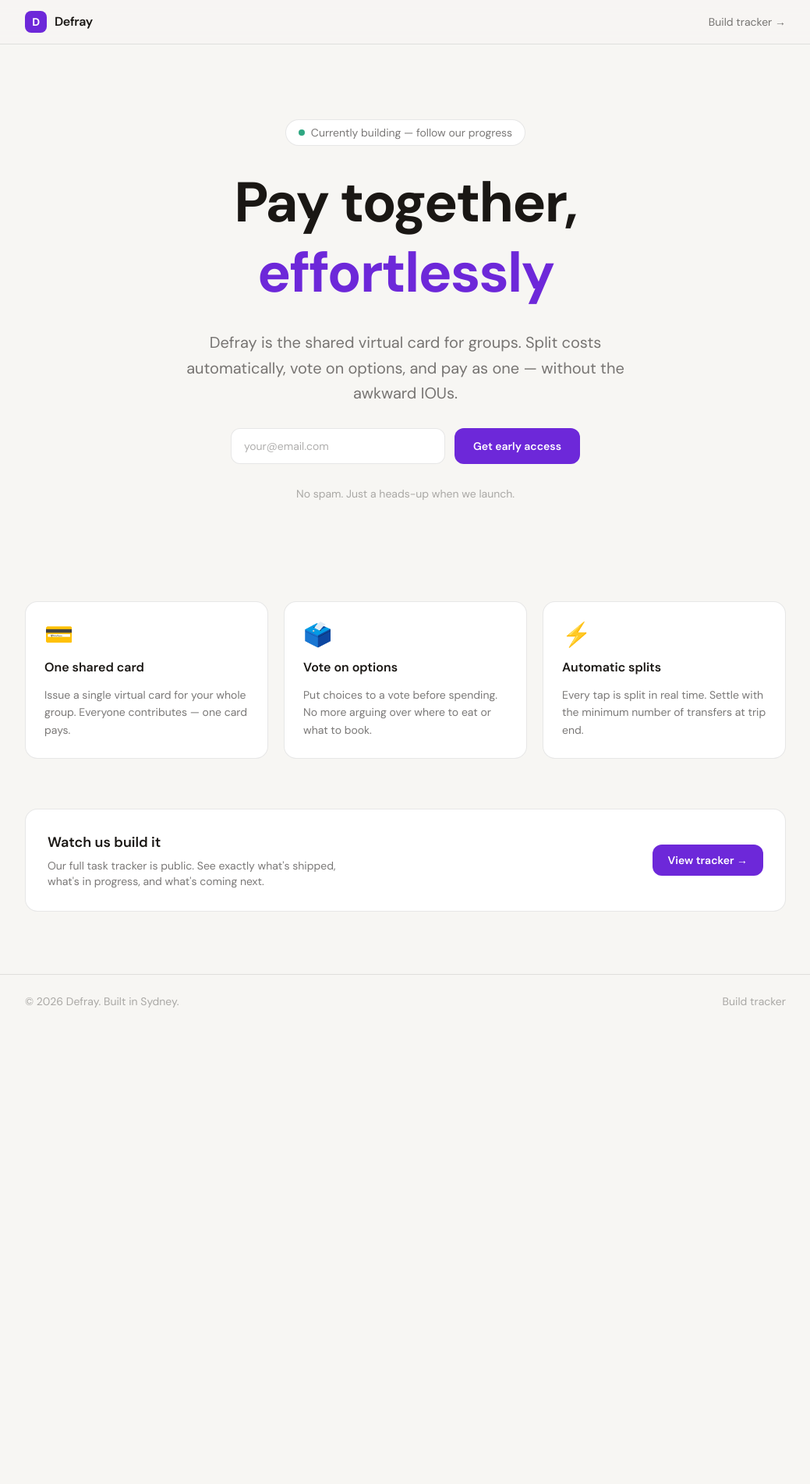
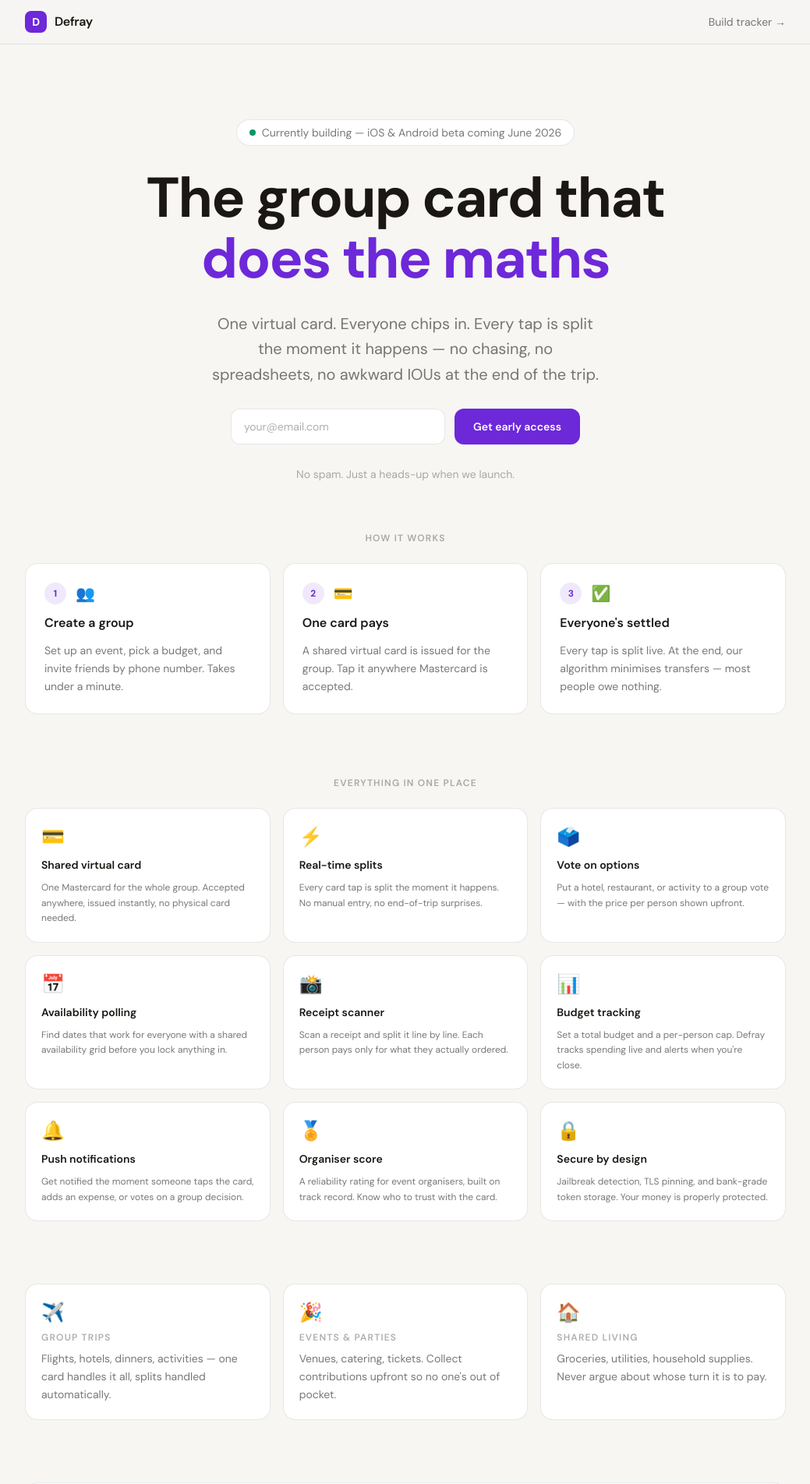
Before and after one commit to DefrayRepo/Defray-Web, a Next.js app: page / in a window 1280 px wide. Shown: the top 1903 px of the page at 78% size, without its empty margins (120-1159 px from the left). Before the commit the page ends 1318 px from the top, so only its background shows below. Built offline with nearby package versions, Linux system fonts and the light colour scheme.

Commit message:
feat: expand landing page with how it works, 9-feature grid, use cases, bottom CTA

```diff
--- a/app/page.tsx
+++ b/app/page.tsx
@@ -27,17 +27,18 @@
       <section className="flex flex-col items-center justify-center text-center px-6 pt-24 pb-16 gap-7">
         <div className="inline-flex items-center gap-2 bg-surface border border-border rounded-full px-4 py-1.5 text-sm text-text2">
           <span className="w-2 h-2 rounded-full bg-green inline-block animate-pulse" />
-          Currently building &mdash; follow our progress
+          Currently building &mdash; iOS &amp; Android beta coming June 2026
         </div>
 
-        <h1 className="text-5xl sm:text-6xl md:text-7xl font-bold leading-tight tracking-tight max-w-3xl">
-          Pay together,{" "}
-          <span className="text-accent">effortlessly</span>
+        <h1 className="text-5xl sm:text-6xl md:text-7xl font-bold leading-[1.08] tracking-tight max-w-3xl">
+          The group card that{" "}
+          <span className="text-accent">does the maths</span>
         </h1>
 
-        <p className="text-xl text-text2 max-w-xl leading-relaxed">
-          Defray is the shared virtual card for groups. Split costs
-          automatically, vote on options, and pay as one &mdash; without the awkward IOUs.
+        <p className="text-lg sm:text-xl text-text2 max-w-lg leading-relaxed">
+          One virtual card. Everyone chips in. Every tap is split the moment it
+          happens &mdash; no chasing, no spreadsheets, no awkward IOUs at the end of
+          the trip.
         </p>
 
         <WaitlistForm />
@@ -45,18 +46,65 @@
         <p className="text-sm text-text3">No spam. Just a heads-up when we launch.</p>
       </section>
 
-      {/* Features */}
-      <section className="max-w-5xl mx-auto w-full px-6 py-16 grid sm:grid-cols-3 gap-5">
+      {/* How it works — 3 steps */}
+      <section className="max-w-5xl mx-auto w-full px-6 pb-20">
+        <p className="text-xs font-semibold uppercase tracking-widest text-text3 mb-6 text-center">
+          How it works
+        </p>
+        <div className="grid sm:grid-cols-3 gap-4">
+          {HOW_IT_WORKS.map((step, i) => (
+            <div
+              key={step.title}
+              className="bg-surface border border-border rounded-2xl p-6 flex flex-col gap-3"
+            >
+              <div className="flex items-center gap-3">
+                <span className="w-7 h-7 rounded-full bg-accent/10 text-accent text-xs font-bold flex items-center justify-center shrink-0">
+                  {i + 1}
+                </span>
+                <span className="text-xl">{step.icon}</span>
+              </div>
+              <h3 className="font-semibold text-base">{step.title}</h3>
+              <p className="text-sm text-text2 leading-relaxed">{step.description}</p>
+            </div>
+          ))}
+        </div>
+      </section>
+
+      {/* Feature grid */}
+      <section className="max-w-5xl mx-auto w-full px-6 pb-20">
+        <p className="text-xs font-semibold uppercase tracking-widest text-text3 mb-6 text-center">
+          Everything in one place
+        </p>
+        <div className="grid sm:grid-cols-2 lg:grid-cols-3 gap-4">
           {FEATURES.map((f) => (
             <div
               key={f.title}
-            className="bg-surface border border-border rounded-2xl p-6 flex flex-col gap-3"
+              className="bg-surface border border-border rounded-2xl p-5 flex flex-col gap-2.5"
             >
-            <span className="text-3xl">{f.icon}</span>
-            <h3 className="font-semibold text-base">{f.title}</h3>
-            <p className="text-sm text-text2 leading-relaxed">{f.description}</p>
+              <span className="text-2xl">{f.icon}</span>
+              <h3 className="font-semibold text-sm">{f.title}</h3>
+              <p className="text-xs text-text2 leading-relaxed">{f.description}</p>
             </div>
           ))}
+        </div>
+      </section>
+
+      {/* Social proof / use cases */}
+      <section className="max-w-5xl mx-auto w-full px-6 pb-20">
+        <div className="grid sm:grid-cols-3 gap-4">
+          {USE_CASES.map((uc) => (
+            <div
+              key={uc.label}
+              className="bg-surface border border-border rounded-2xl p-5 flex flex-col gap-2"
+            >
+              <span className="text-2xl">{uc.icon}</span>
+              <span className="text-xs font-semibold uppercase tracking-widest text-text3">
+                {uc.label}
+              </span>
+              <p className="text-sm text-text2 leading-relaxed">{uc.description}</p>
+            </div>
+          ))}
+        </div>
       </section>
 
       {/* Tracker CTA */}
@@ -65,17 +113,29 @@
           <div>
             <h2 className="text-lg font-semibold mb-1.5">Watch us build it</h2>
             <p className="text-sm text-text2 max-w-sm">
-              Our full task tracker is public. See exactly what&apos;s shipped,
-              what&apos;s in progress, and what&apos;s coming next.
+              Every task is publicly tracked. See exactly what&apos;s shipped,
+              what&apos;s in progress, and what&apos;s blocked &mdash; updated on every release.
             </p>
           </div>
           <Link
             href="/tracker"
             className="shrink-0 bg-accent hover:bg-accent/80 text-white font-semibold px-5 py-2.5 rounded-xl transition-colors text-sm"
           >
-            View tracker &rarr;
+            View build tracker &rarr;
           </Link>
         </div>
+      </section>
+
+      {/* Bottom waitlist */}
+      <section className="flex flex-col items-center text-center px-6 pb-24 gap-5">
+        <h2 className="text-3xl sm:text-4xl font-bold tracking-tight max-w-xl">
+          Be first when we launch
+        </h2>
+        <p className="text-text2 max-w-sm text-sm leading-relaxed">
+          We&apos;re targeting TestFlight in June 2026. Join the waitlist and
+          you&apos;ll be first in line.
+        </p>
+        <WaitlistForm />
       </section>
 
       {/* Footer */}
@@ -93,23 +153,103 @@
   );
 }
 
+// ─── Content ──────────────────────────────────────────────────────────────────
+
+const HOW_IT_WORKS = [
+  {
+    icon: "👥",
+    title: "Create a group",
+    description:
+      "Set up an event, pick a budget, and invite friends by phone number. Takes under a minute.",
+  },
+  {
+    icon: "💳",
+    title: "One card pays",
+    description:
+      "A shared virtual card is issued for the group. Tap it anywhere Mastercard is accepted.",
+  },
+  {
+    icon: "✅",
+    title: "Everyone's settled",
+    description:
+      "Every tap is split live. At the end, our algorithm minimises transfers — most people owe nothing.",
+  },
+];
+
 const FEATURES = [
   {
     icon: "💳",
-    title: "One shared card",
+    title: "Shared virtual card",
     description:
-      "Issue a single virtual card for your whole group. Everyone contributes — one card pays.",
+      "One Mastercard for the whole group. Accepted anywhere, issued instantly, no physical card needed.",
+  },
+  {
+    icon: "⚡",
+    title: "Real-time splits",
+    description:
+      "Every card tap is split the moment it happens. No manual entry, no end-of-trip surprises.",
   },
   {
     icon: "🗳️",
     title: "Vote on options",
     description:
-      "Put choices to a vote before spending. No more arguing over where to eat or what to book.",
+      "Put a hotel, restaurant, or activity to a group vote — with the price per person shown upfront.",
   },
   {
-    icon: "⚡",
-    title: "Automatic splits",
+    icon: "📅",
+    title: "Availability polling",
     description:
-      "Every tap is split in real time. Settle with the minimum number of transfers at trip end.",
+      "Find dates that work for everyone with a shared availability grid before you lock anything in.",
+  },
+  {
+    icon: "📸",
+    title: "Receipt scanner",
+    description:
+      "Scan a receipt and split it line by line. Each person pays only for what they actually ordered.",
+  },
+  {
+    icon: "📊",
+    title: "Budget tracking",
+    description:
+      "Set a total budget and a per-person cap. Defray tracks spending live and alerts when you're close.",
+  },
+  {
+    icon: "🔔",
+    title: "Push notifications",
+    description:
+      "Get notified the moment someone taps the card, adds an expense, or votes on a group decision.",
+  },
+  {
+    icon: "🏅",
+    title: "Organiser score",
+    description:
+      "A reliability rating for event organisers, built on track record. Know who to trust with the card.",
+  },
+  {
+    icon: "🔒",
+    title: "Secure by design",
+    description:
+      "Jailbreak detection, TLS pinning, and bank-grade token storage. Your money is properly protected.",
   },
 ];
+
+const USE_CASES = [
+  {
+    icon: "✈️",
+    label: "Group trips",
+    description:
+      "Flights, hotels, dinners, activities — one card handles it all, splits handled automatically.",
+  },
+  {
+    icon: "🎉",
+    label: "Events & parties",
+    description:
+      "Venues, catering, tickets. Collect contributions upfront so no one's out of pocket.",
+  },
+  {
+    icon: "🏠",
+    label: "Shared living",
+    description:
+      "Groceries, utilities, household supplies. Never argue about whose turn it is to pay.",
+  },
+];
```
Lines whose indentation alone changed are shown as unchanged.
